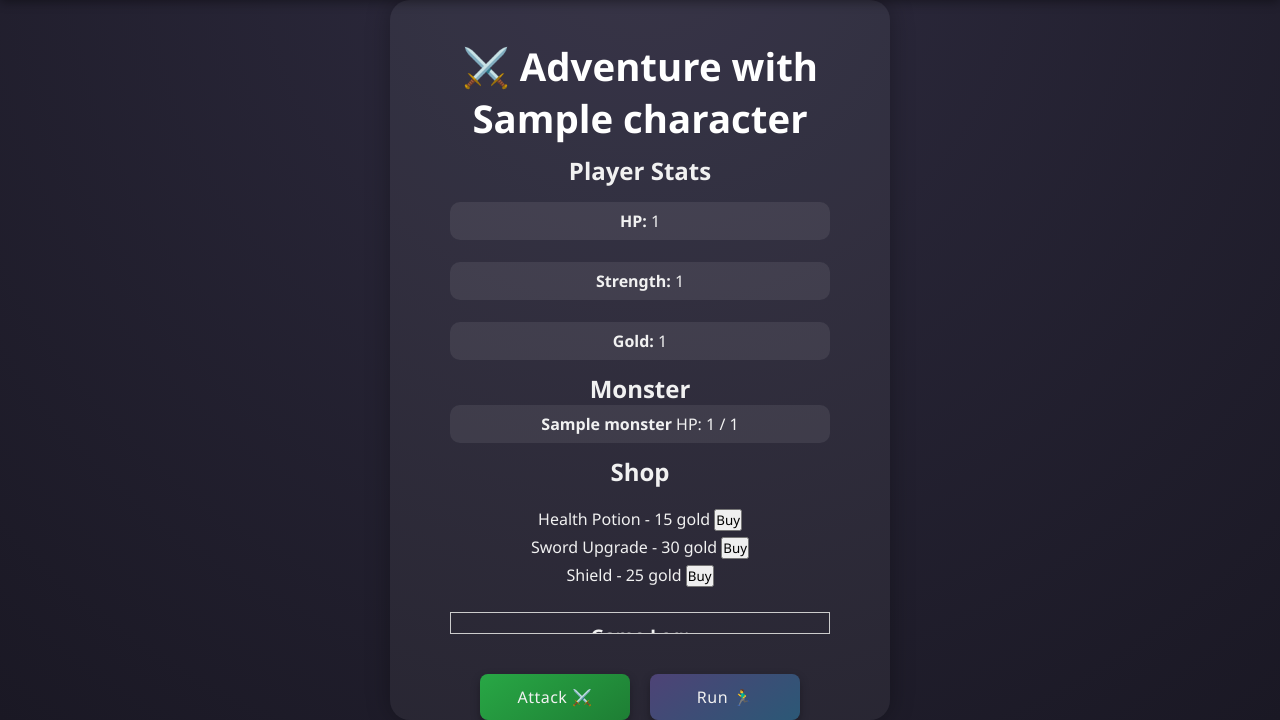
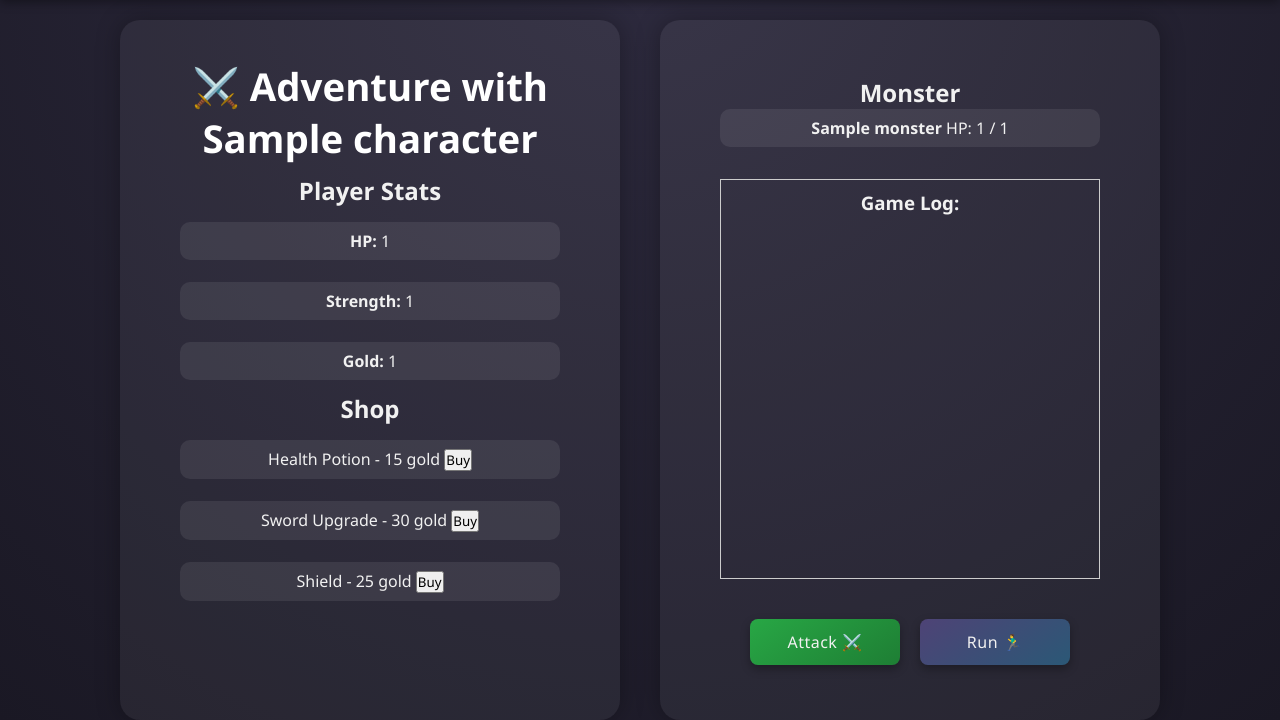
Before and after one commit to Dante-Q/myrpgonline, a Flask app: page /play_game/1 in a window 1280 px wide. Shown: the part 80-800 px from the top of the page. Run offline with Flask 3, Linux system fonts and the light colour scheme; a user stored in the database is signed in; tables that the repository leaves empty hold one stand-in row (values such as "Sample post").

Commit message:
changed ui

```diff
--- a/src/static/styles.css
+++ b/src/static/styles.css
@@ -119,15 +119,6 @@
     background: rgba(142, 68, 173, 0.5);
     transform: translateY(-2px);          /* small lift */
     box-shadow: 0 4px 12px rgba(0,0,0,0.3);
-}
-
-#shop ul {
-    list-style: none;
-    padding: 0;
-}
-
-#shop li {
-    margin: 5px 0;
 }
 
 .unique-list ul li {
--- a/src/templates/play_game.html
+++ b/src/templates/play_game.html
@@ -13,7 +13,7 @@
         <a href="{{ url_for('dashboard') }}" class="btn third create-character-btn">🏠 Dashboard</a>
     </header>
 
-    <div class="container">
+    <div class="container" style="height: 700px;margin: 20px;">
         <h1>⚔️ Adventure with {{ character.name }}</h1>
 
         <!-- Player Stats -->
@@ -26,6 +26,14 @@
             </ul>
         </div>
 
+        <!-- Shop Section -->
+        <div id="shop" class="characters-section">
+            <h2>Shop</h2>
+            <ul class="character-list" id="shop_items"></ul>
+        </div>
+    </div>
+
+    <div class="container" style="height: 700px;justify-content: center; margin: 20px;">
             <!-- Monster Stats (Initially hidden) -->
             <div id="monster" class="characters-section" style="display: none;">
                 <h2>Monster</h2>
@@ -34,14 +42,8 @@
                 </ul>
             </div>
 
-        <!-- Shop Section -->
-        <div id="shop" class="characters-section">
-            <h2>Shop</h2>
-            <ul id="shop_items"></ul>
-        </div>
-
             <!-- Game Log -->
-        <div id="log" class="characters-section" style="height: 200px; overflow-y: auto; border: 1px solid #ccc; padding: 10px; margin-top: 20px;">
+            <div id="log" class="characters-section" style="height: 400px; overflow-y: auto; border: 1px solid #ccc; padding: 10px; margin-top: 20px;">
                 <h3>Game Log:</h3>
             </div>
 
@@ -50,6 +52,7 @@
                 <button id="attack_btn" class="btn play create-character-btn" onclick="performAction('attack')">Attack ⚔️</button>
                 <button id="explore_btn" class="btn third create-character-btn" onclick="performAction('explore')">Explore 🏞️</button>
                 <button id="run_btn" class="btn danger create-character-btn" onclick="performAction('run')" style="display:none;">Run 🏃‍♂️</button>
+            </div>
         </div>
     </div>
 
```
Lines whose indentation alone changed are shown as unchanged.
